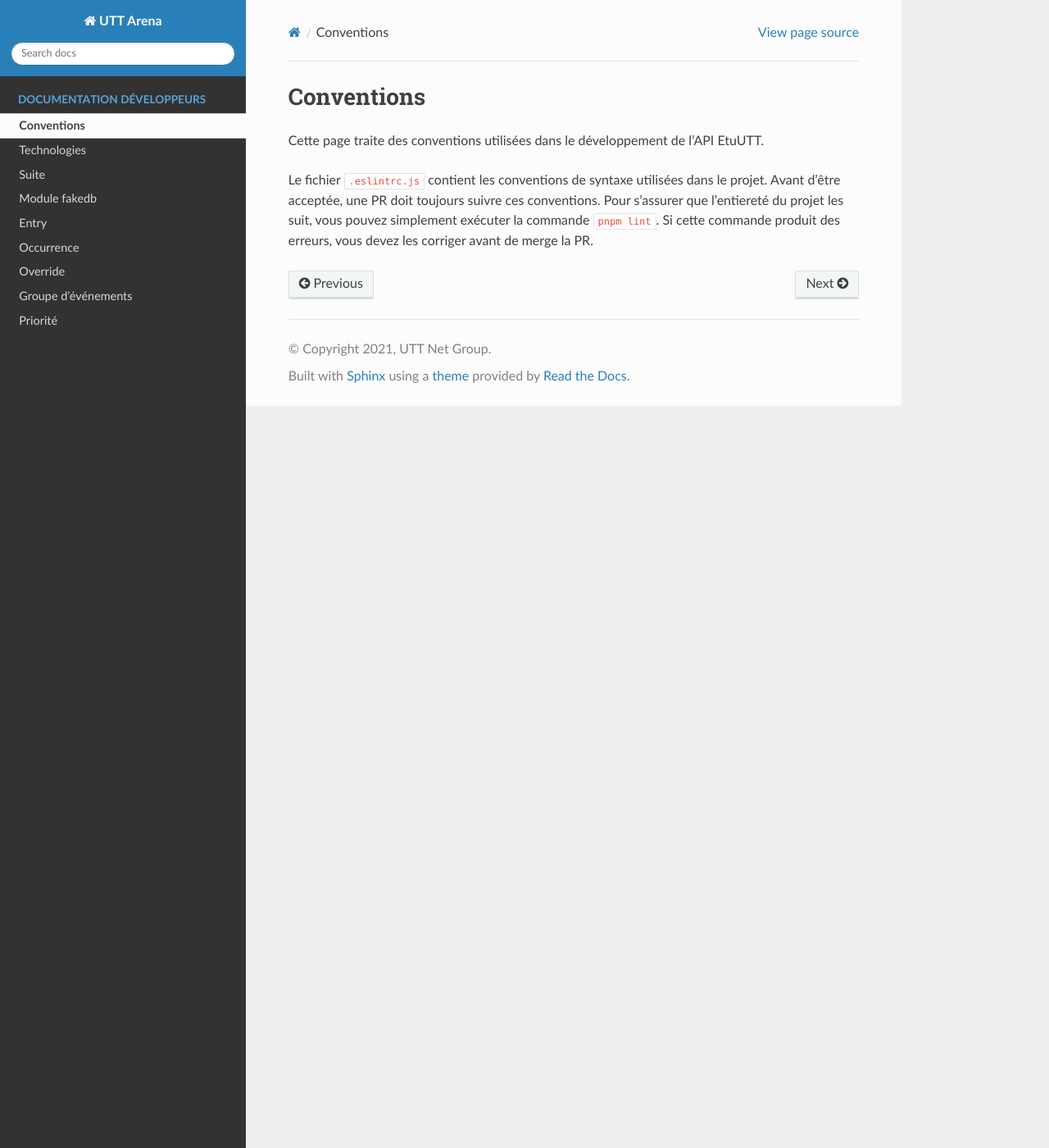
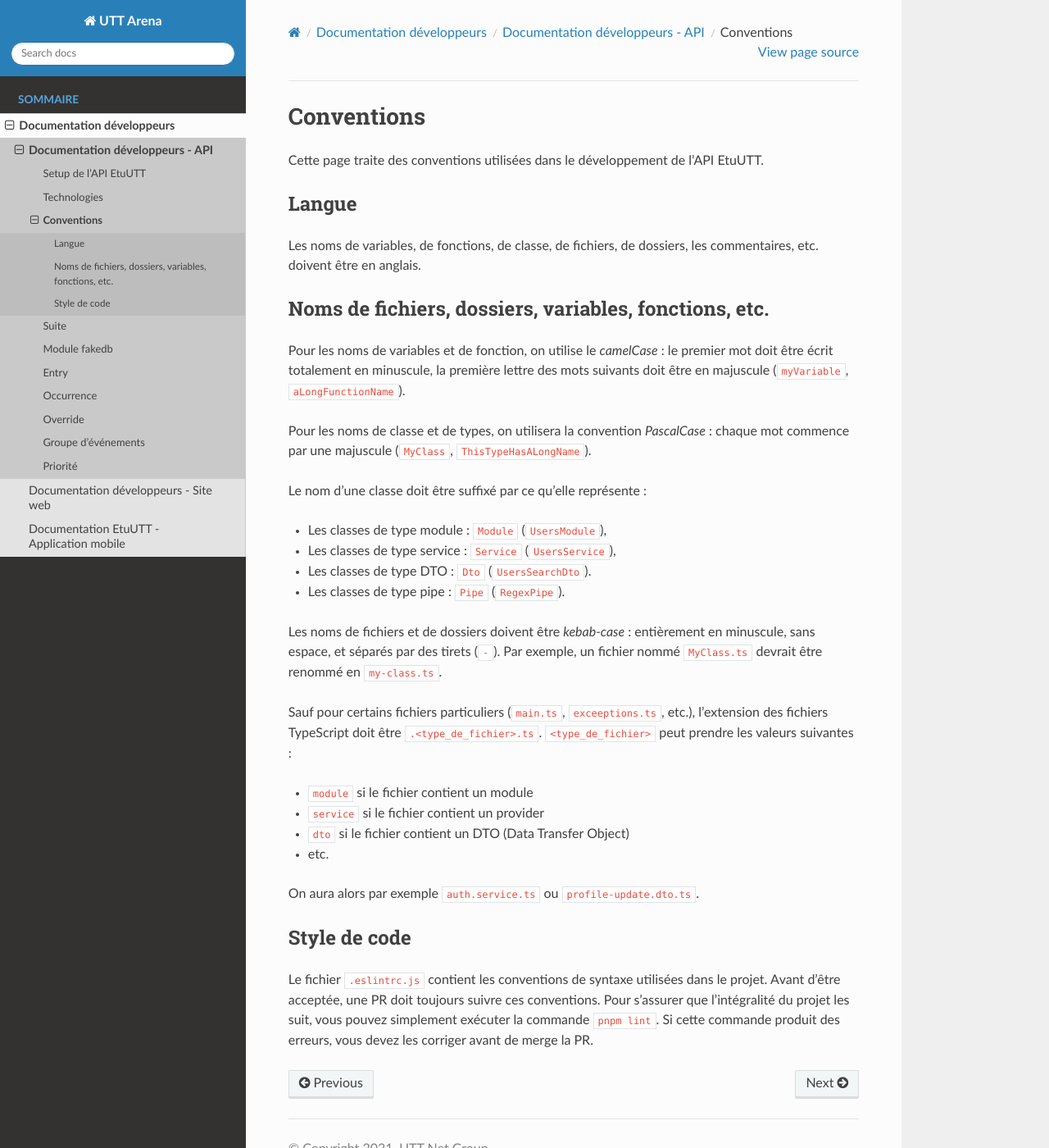
Before and after one commit to ungdev/etu-utt-api, a Sphinx documentation site: the page built from docs/doc_developers/api/conventions.md, in a window 1280 px wide and 1400 px high. Shown: the whole window at 82% size. Built offline with Sphinx 7.4.7 and the Read the Docs theme 2.0.0, drawn with Linux system fonts in a browser that asks for light colours.

Commit message:
docs: completed docs

````diff
--- a/docs/doc_developers/api/conventions.md
+++ b/docs/doc_developers/api/conventions.md
@@ -2,6 +2,41 @@
 
 Cette page traite des conventions utilisées dans le développement de l’API EtuUTT.
 
+## Langue
+
+Les noms de variables, de fonctions, de classe, de fichiers, de dossiers, les commentaires, etc. doivent être en
+anglais.
+
+## Noms de fichiers, dossiers, variables, fonctions, etc.
+
+Pour les noms de variables et de fonction, on utilise le _camelCase_ : le premier mot doit être écrit totalement en
+minuscule, la première lettre des mots suivants doit être en majuscule (`myVariable`, `aLongFunctionName`).
+
+Pour les noms de classe et de types, on utilisera la convention _PascalCase_ : chaque mot commence par une majuscule
+(`MyClass`, `ThisTypeHasALongName`).
+
+Le nom d'une classe doit être suffixé par ce qu'elle représente :
+
+* Les classes de type module : `Module` (`UsersModule`),
+* Les classes de type service : `Service` (`UsersService`),
+* Les classes de type DTO : `Dto` (`UsersSearchDto`).
+* Les classes de type pipe : `Pipe` (`RegexPipe`).
+
+Les noms de fichiers et de dossiers doivent être _kebab-case_ : entièrement en minuscule, sans espace, et séparés par
+des tirets (`-`). Par exemple, un fichier nommé `MyClass.ts` devrait être renommé en `my-class.ts`.
+
+Sauf pour certains fichiers particuliers (`main.ts`, `exceeptions.ts`, etc.), l'extension des fichiers TypeScript doit
+être `.<type_de_fichier>.ts`. `<type_de_fichier>` peut prendre les valeurs suivantes :
+
+* `module` si le fichier contient un module
+* `service` si le fichier contient un provider
+* `dto` si le fichier contient un DTO (Data Transfer Object)
+* etc.
+
+On aura alors par exemple `auth.service.ts` ou `profile-update.dto.ts`.
+
+## Style de code
+
 Le fichier `.eslintrc.js` contient les conventions de syntaxe utilisées dans le projet. Avant d’être acceptée, une PR
-doit toujours suivre ces conventions. Pour s’assurer que l’entiereté du projet les suit, vous pouvez simplement exécuter
-la commande `pnpm lint`. Si cette commande produit des erreurs, vous devez les corriger avant de merge la PR.
+doit toujours suivre ces conventions. Pour s’assurer que l’intégralité du projet les suit, vous pouvez simplement
+exécuter la commande `pnpm lint`. Si cette commande produit des erreurs, vous devez les corriger avant de merge la PR.
--- /dev/null
+++ b/docs/doc_developers/api/index.md
@@ -0,0 +1,14 @@
+# Documentation développeurs - API
+
+Cette documentation s'adresse aux développeurs de l'API de EtuUTT. Elle traite des aspects techniques la concernant :
+outils utilisés, outils développés, choix faits, ...
+
+```{toctree}
+:caption: Sommaire
+:glob:
+setup.md
+technologies.md
+conventions.md
+test.md
+timetables.md
+```
--- /dev/null
+++ b/docs/doc_developers/front/index.md
@@ -0,0 +1,9 @@
+# Documentation développeurs - Site web
+
+Cette documentation s'adresse aux développeurs du site web de EtuUTT. Elle traite des aspects techniques le concernant :
+outils utilisés, outils développés, choix faits, ...
+
+```{toctree}
+:caption: Sommaire
+:glob:
+```
--- /dev/null
+++ b/docs/doc_developers/index.md
@@ -0,0 +1,12 @@
+# Documentation développeurs
+
+Cette documentation s'adresse aux développeurs de EtuUTT. Elle traite des aspects techniques de l'API, de l'application
+mobile et du site web : outils utilisés, outils développés, choix faits, ...
+
+```{toctree}
+:caption: Sommaire
+:glob:
+api/index.md
+front/index.md
+mobile_app/index.md
+```
--- /dev/null
+++ b/docs/doc_developers/mobile_app/index.md
@@ -0,0 +1,9 @@
+# Documentation EtuUTT - Application mobile
+
+Cette documentation s'adresse aux développeurs de l'appli MyUTT. Elle traite des aspects techniques la concernant :
+outils utilisés, outils développés, choix faits, ...
+
+```{toctree}
+:caption: Sommaire
+:glob:
+```
--- a/package.json
+++ b/package.json
@@ -14,7 +14,7 @@
     "start:prod": "node dist/main",
     "lint": "eslint \"{src,apps,libs,test,prisma}/**/*.ts\" --fix",
     "db:reset": "pnpm dev:db:reset && pnpm test:db:reset",
-    "db:editor": "env-cmd -f .env.dev --pnpm prisma studio",
+    "db:editor": "env-cmd -f .env.dev -- pnpm prisma studio",
     "db:seed": "env-cmd -f .env.dev -- ts-node prisma/seed/seed.ts",
     "dev:db:reset": "env-cmd -f .env.dev --use-shell \"pnpm prisma migrate reset --force && pnpm prisma db push\"",
     "test": "jest --config test/jest.json --runInBand --testNamePattern",
````
Also changed, not shown: docs/doc_developers/api/setup.md (added, +162 -0 lines), docs/index.md (+14 -5 lines), 3 other files.
